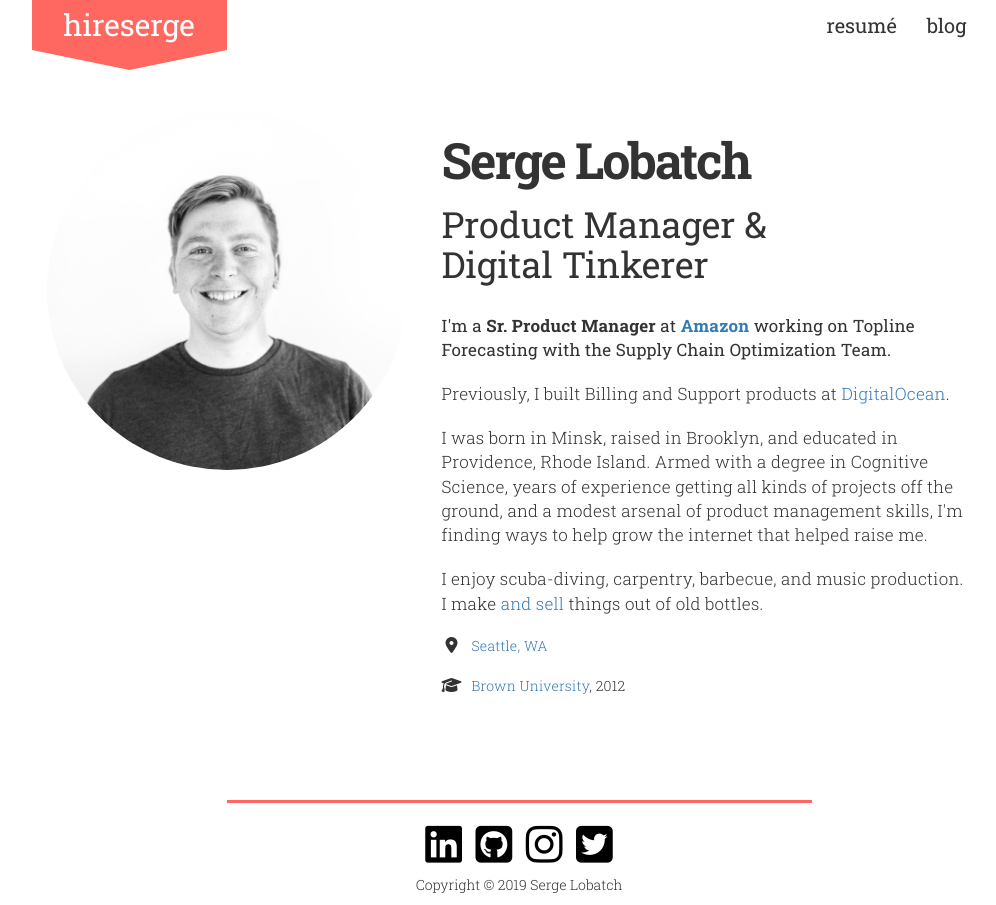
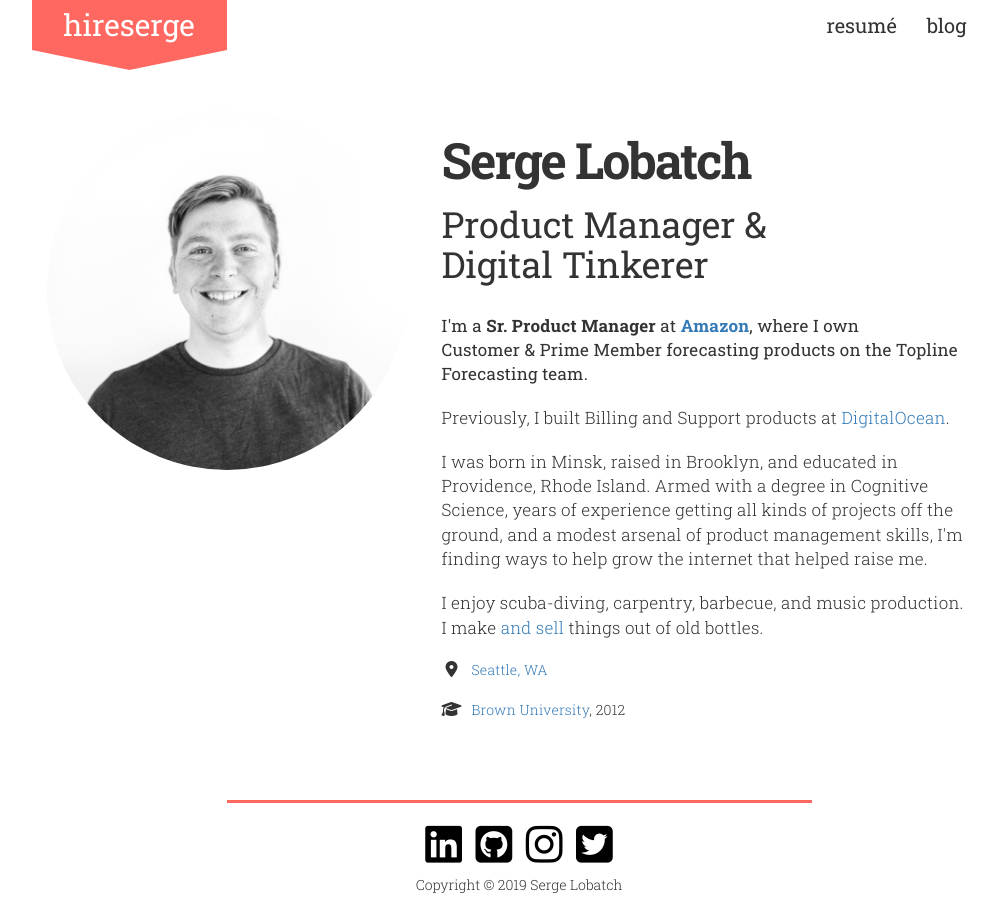
Before and after one commit to slobatch/slobatch.github.io, a Jekyll site: the page built from index.html, in a window 1280 px wide. Shown: the whole page, without its empty margins (121-1117 px from the left). Built offline with Jekyll 4.4.1, drawn with Linux system fonts in a browser that asks for light colours; nearby versions of some CDN libraries.

Commit message:
Update Headline

```diff
--- a/index.html
+++ b/index.html
@@ -21,7 +21,7 @@
             </h2>
           </div>
           <h3>
-            I'm a <b>Sr. Product Manager</b> at <b><a href="http://www.amazon.com">Amazon</a></b> working on Topline Forecasting with the Supply Chain Optimization Team.
+            I'm a <b>Sr. Product Manager</b> at <b><a href="http://www.amazon.com">Amazon</a></b>, where I own Customer&nbsp;&amp;&nbsp;Prime Member forecasting products on the Topline Forecasting team.
           </h3>
           <p>
             Previously, I built Billing and Support products at <a href="http://www.digitalocean.com">DigitalOcean</a>.
```
